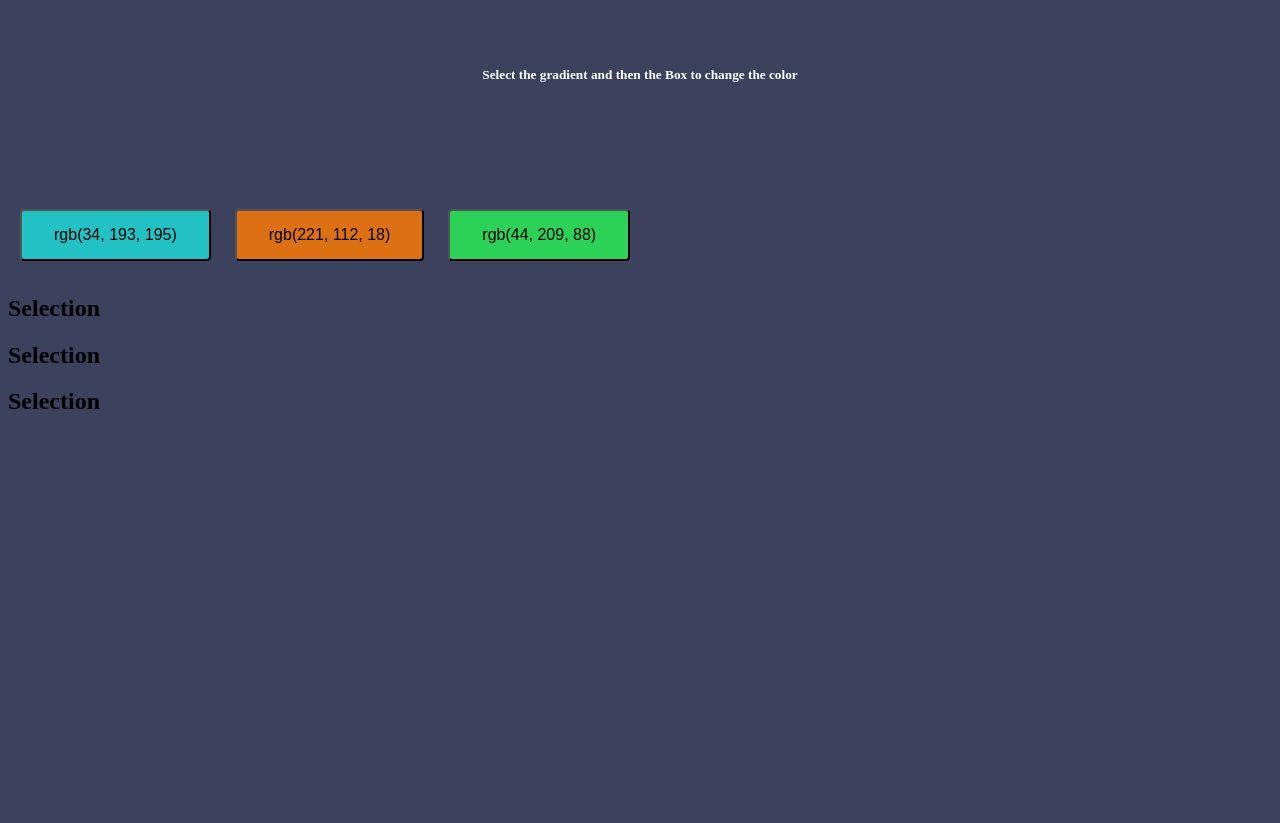
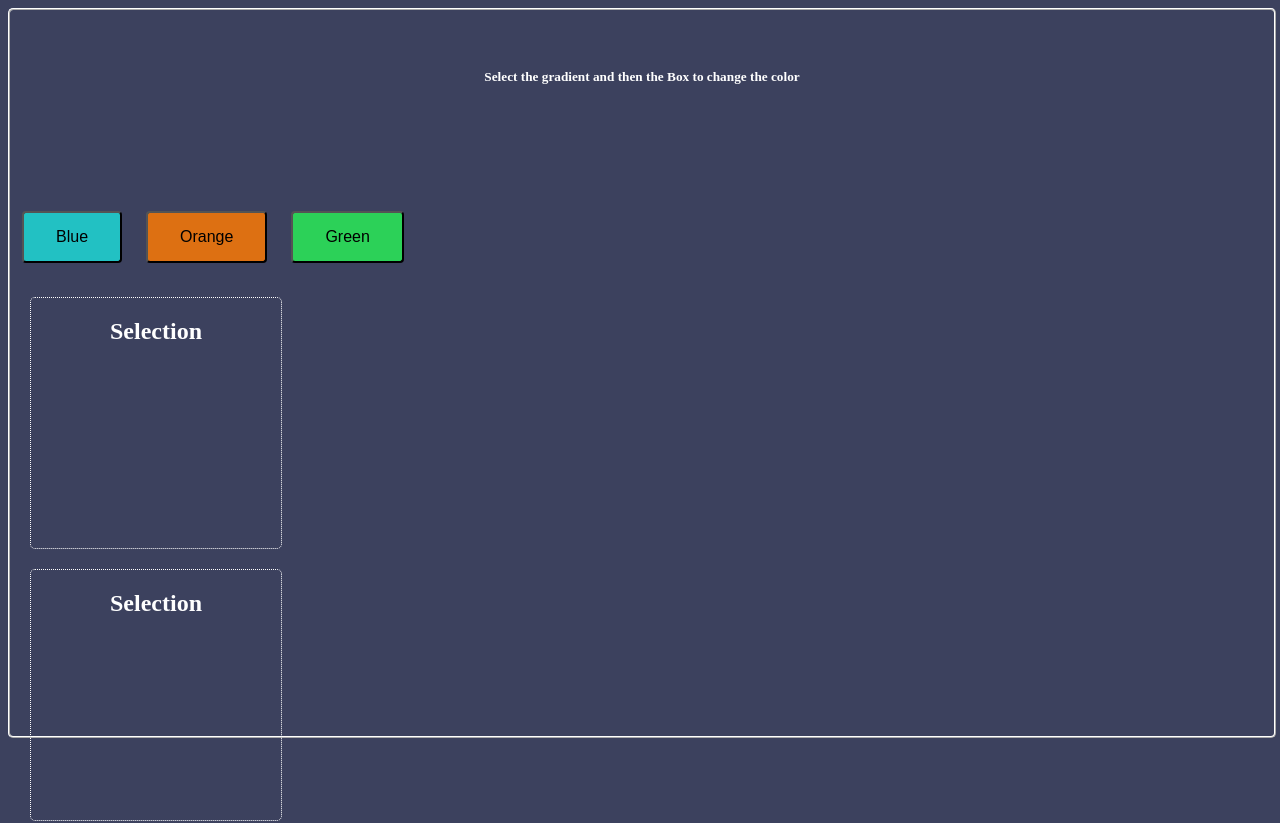
Before and after one commit to sameerhuseni/Paint-App-Colour-Picker---How-React-Works-Building-a-First-Custom-Functional-C---cyxzjwlsx5d0, a React app: page / in a window 1280 px wide. Shown: the top 823 px of the page. Built offline with nearby package versions, Linux system fonts and the light colour scheme.

Commit message:
commit 7

```diff
--- a/src/components/App.js
+++ b/src/components/App.js
@@ -1,5 +1,6 @@
 import React, { useState } from "react";
 import '../styles/App.css';
+import '../styles/Child.css';
 import Selection from './Selection';
 import ColourSelector from './ColourSelector';
 
--- a/src/components/ColourSelector.js
+++ b/src/components/ColourSelector.js
@@ -6,7 +6,7 @@ const ColourSelector = (props) => {
 
   return (
     <button className={'btn-'+config.key} onClick={() => selectNextBackground({background: background})}>
-      {background}
+      {config.label}
     </button>
   )
 }
```
